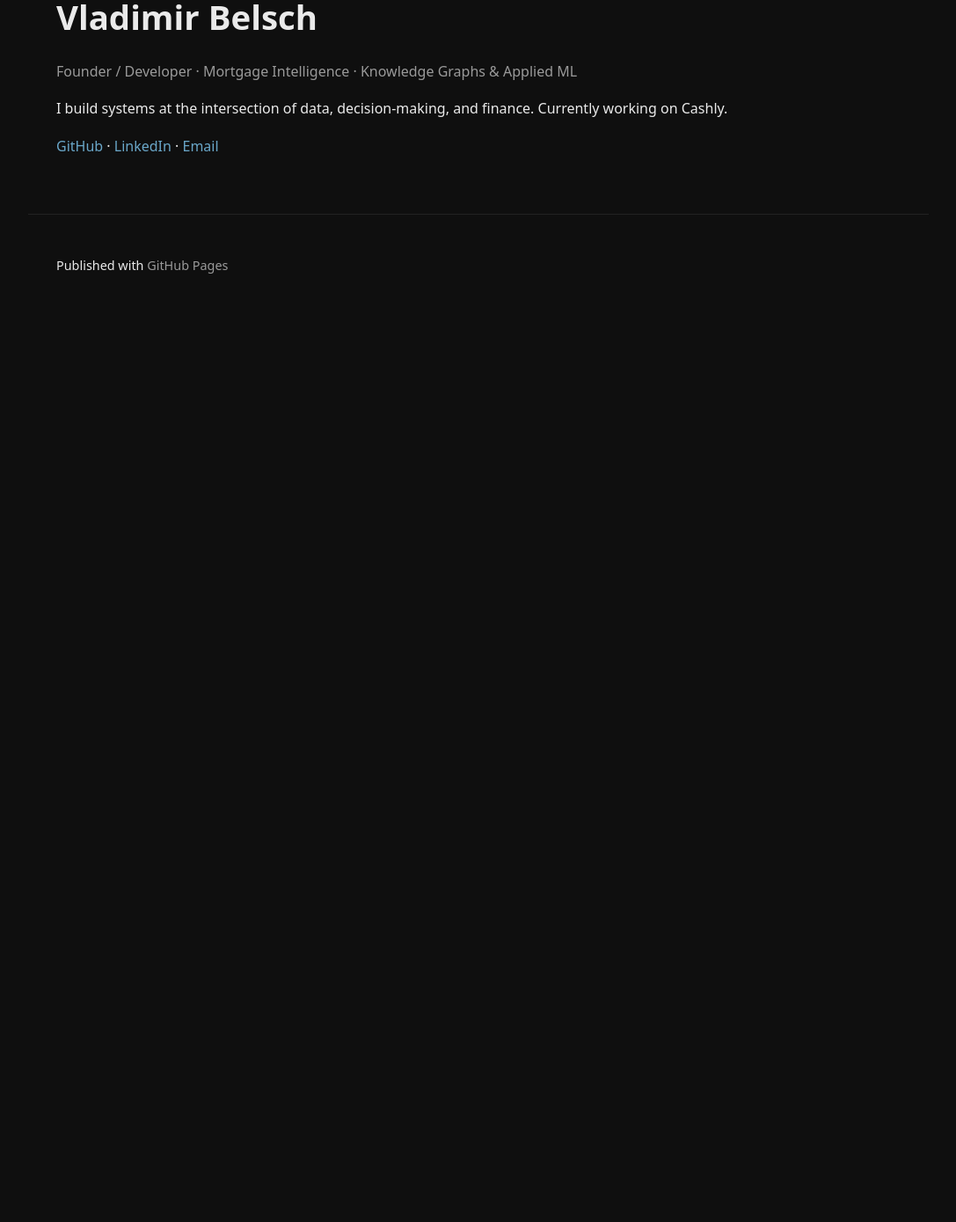
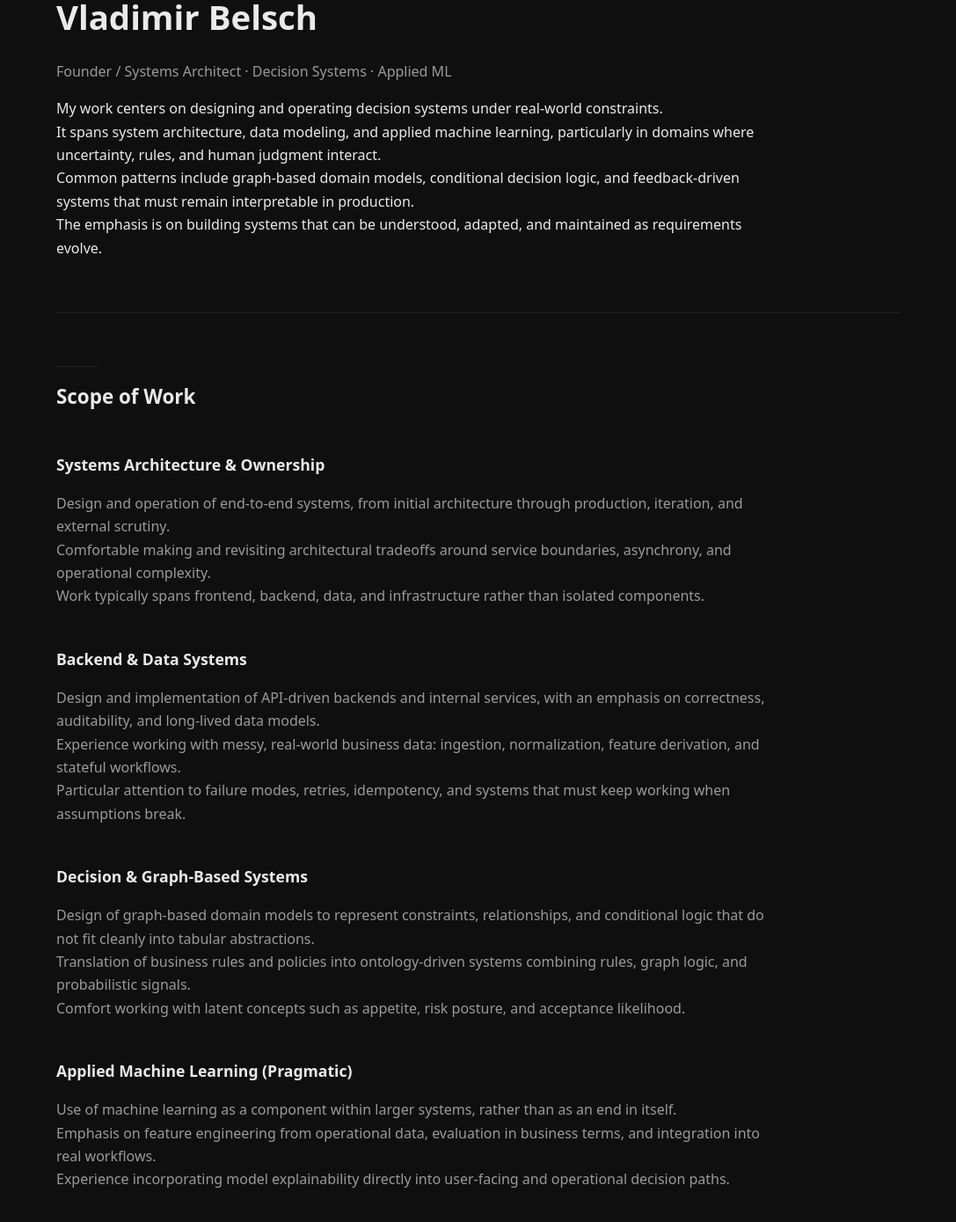
Before and after one commit to saucemachine/saucemachine.github.io, a Jekyll site: the page built from index.md, in a window 1280 px wide and 1400 px high, scrolled down 270 px. Shown: the top 1389 px of the window at 88% size, without its empty margins (96-1183 px from the left). Built offline with Jekyll 4.4.1, drawn with Linux system fonts in a browser that asks for light colours; before the commit the page ends 900 px from its top, so only the background shows below that; some of the changed text lies outside the part shown.

Commit message:
homepage content

```diff
--- a/index.md
+++ b/index.md
@@ -1,15 +1,61 @@
 ---
 layout: default
-title: Vladimir Belsch
+title: Home
 ---
 
 # Vladimir Belsch
 
-Founder / Developer · Mortgage Intelligence · Knowledge Graphs & Applied ML
+Founder / Systems Architect · Decision Systems · Applied ML
 
-I build systems at the intersection of data, decision-making, and finance.
-Currently working on Cashly.
+My work centers on designing and operating decision systems under real-world constraints.
+It spans system architecture, data modeling, and applied machine learning, particularly in domains where uncertainty, rules, and human judgment interact.
+Common patterns include graph-based domain models, conditional decision logic, and feedback-driven systems that must remain interpretable in production.
+The emphasis is on building systems that can be understood, adapted, and maintained as requirements evolve.
 
-[GitHub](https://github.com/saucemachine) ·
-[LinkedIn](https://linkedin.com/in/your-link) ·
-[Email](mailto:you@email.com)
+---
+
+## Scope of Work
+
+### Systems Architecture & Ownership
+Design and operation of end-to-end systems, from initial architecture through production, iteration, and external scrutiny.
+Comfortable making and revisiting architectural tradeoffs around service boundaries, asynchrony, and operational complexity.
+Work typically spans frontend, backend, data, and infrastructure rather than isolated components.
+
+### Backend & Data Systems
+Design and implementation of API-driven backends and internal services, with an emphasis on correctness, auditability, and long-lived data models.
+Experience working with messy, real-world business data: ingestion, normalization, feature derivation, and stateful workflows.
+Particular attention to failure modes, retries, idempotency, and systems that must keep working when assumptions break.
+
+### Decision & Graph-Based Systems
+Design of graph-based domain models to represent constraints, relationships, and conditional logic that do not fit cleanly into tabular abstractions.
+Translation of business rules and policies into ontology-driven systems combining rules, graph logic, and probabilistic signals.
+Comfort working with latent concepts such as appetite, risk posture, and acceptance likelihood.
+
+### Applied Machine Learning (Pragmatic)
+Use of machine learning as a component within larger systems, rather than as an end in itself.
+Emphasis on feature engineering from operational data, evaluation in business terms, and integration into real workflows.
+Experience incorporating model explainability directly into user-facing and operational decision paths.
+
+### Infrastructure & Integrations
+Deployment and maintenance of production services, with attention to security boundaries, secrets management, and operational hygiene.
+Hands-on integration with external systems via APIs and webhooks, including authentication flows, rate limits, and failure handling.
+Comfort debugging production issues calmly and methodically.
+
+### Leadership & Execution
+Acting as technical lead and architectural owner, including mentoring, unblocking others, and repairing underperforming systems.
+Translating ambiguous problems into concrete technical plans and executable work.
+Comfortable making irreversible decisions with incomplete information and living with the consequences.
+
+---
+
+## Current Threads
+
+- Graph-based representations for conditional decision logic
+- Feedback loops between human overrides and model behavior
+- When structural models outperform feature-heavy approaches
+- Designing systems that remain explainable under operational pressure
+
+---
+
+[Work](/work) · [Notes](/notes) · [Research](/research) ·
+[GitHub](https://github.com/saucemachine) · [LinkedIn](https://linkedin.com/in/your-link) · [Email](mailto:you@email.com)
```
